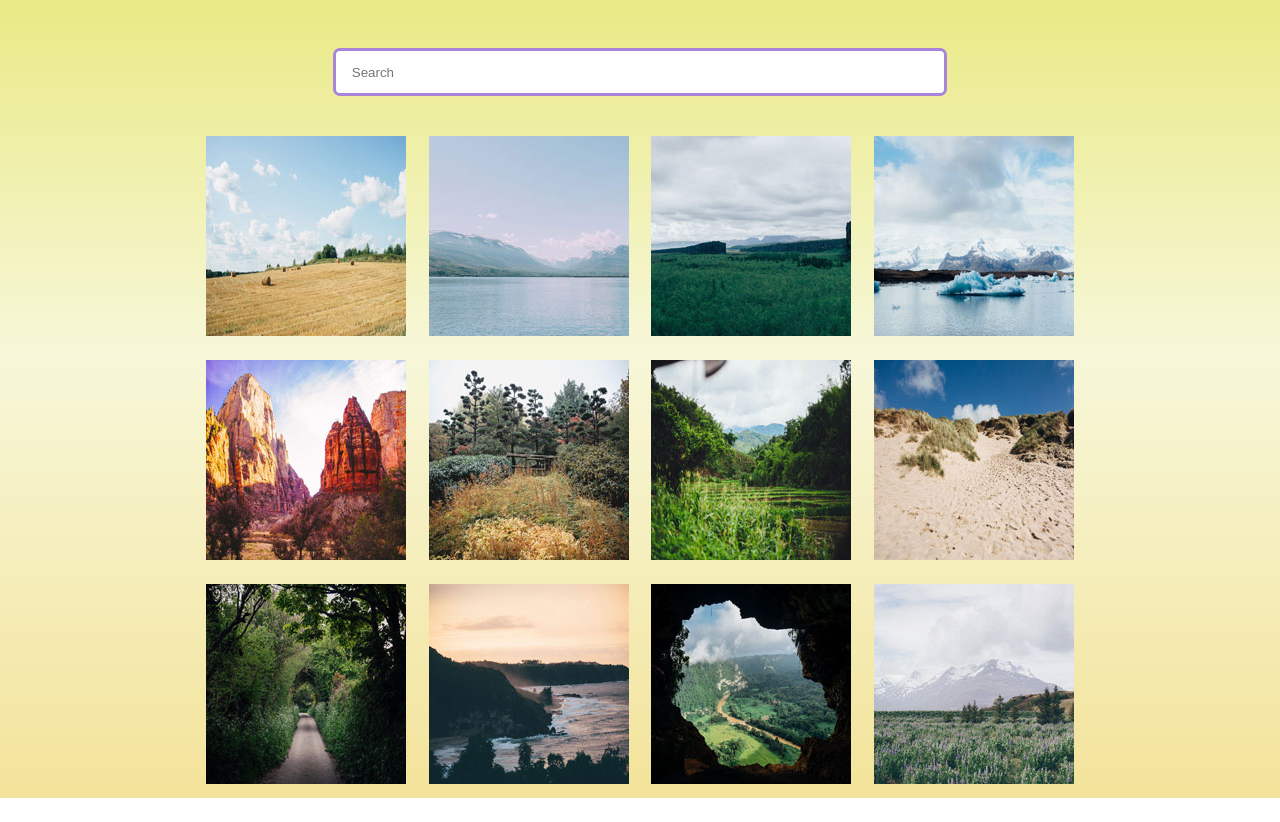
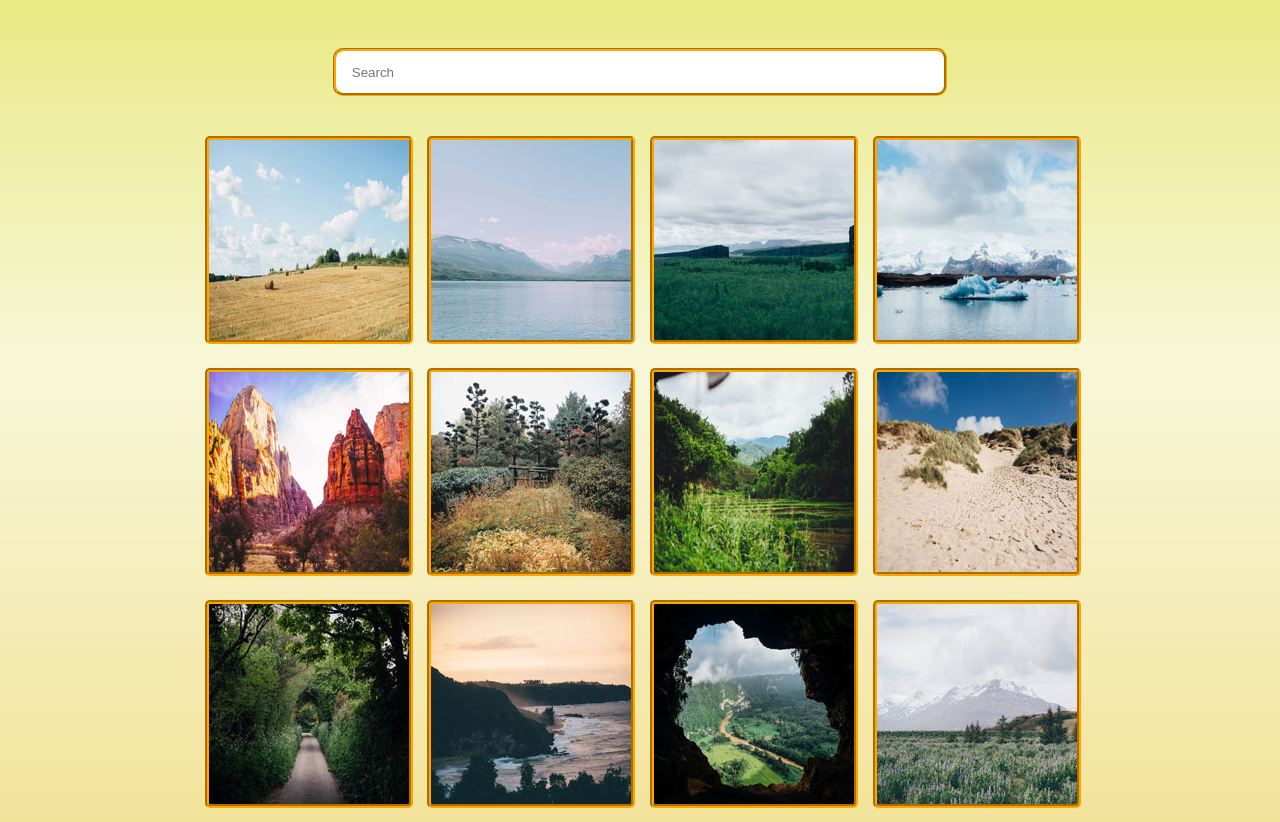
Before and after one commit to nurgul212/photo-gallery-project-5, a plain HTML site: page index.html in a window 1280 px wide. Shown: the part 91-913 px from the top of the page. Before the commit the page ends 889 px from the top, so only its background shows below. Drawn offline with Linux system fonts and the light colour scheme; a web font is replaced by a local one.

Commit message:
added image border and transform scale

```diff
--- a/css/styles.css
+++ b/css/styles.css
@@ -22,8 +22,8 @@ h1 {
 #search {
     width: 60%;
     height: 48px;
-    border: 3px solid rgb(168, 133, 217);
-    border-radius: 7px;
+    border: 3px groove orange;
+    border-radius: 10px;
     padding-left: 16px;
     margin:30px auto 30px;
 }
@@ -35,8 +35,18 @@ h1 {
   width:85%;
   max-width:900px;
   margin: 10px auto;
+
 }
 
  a {
      cursor: pointer;
  }
+
+  img {
+    border: 4px groove orange;
+    border-radius: 5px;
+  }
+ img:hover {
+  transition: all .5s;
+  transform: scale(1.2);
+ }
```
